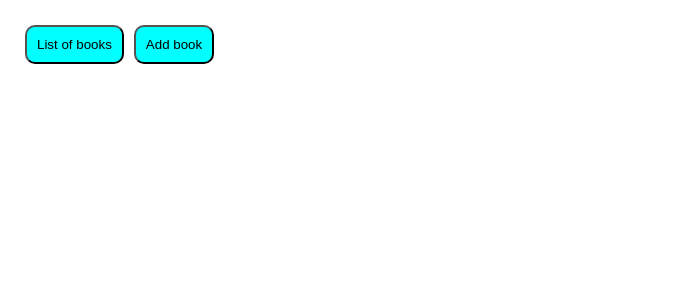
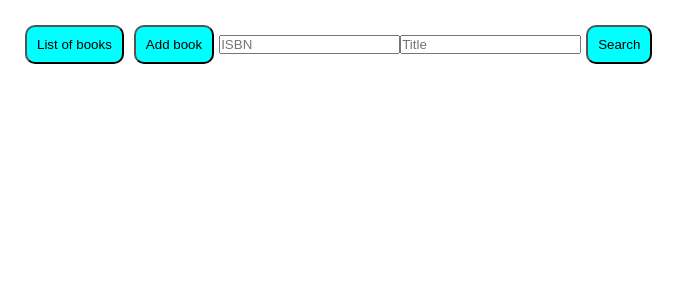
Before and after one commit to VictorFil67/library-front, a React (Create React App) app: page / in a window 1280 px wide. Shown: the top 300 px of the page, without its empty margins (0-690 px from the left). Built offline with nearby package versions, Linux system fonts and the light colour scheme.

Commit message:
created searching the book

```diff
--- a/src/App.jsx
+++ b/src/App.jsx
@@ -13,11 +13,15 @@ function App() {
   const [isbn, setIsbn] = useState("");
   const [title, setTitle] = useState("");
   const [author, setAuthor] = useState("");
+  const [searchByIsbn, setSearchByIsbn] = useState("");
+  const [searchByTitle, setSearchByTitle] = useState("");
+  // const [book, setBook] = useState("");
 
   async function getBooksList() {
     try {
       const { data } = await api("/");
       console.log(data);
+
       setBooks(data);
     } catch (error) {
       return console.error(error);
@@ -48,12 +52,63 @@ function App() {
     };
   }, [modal]);
 
+  function handleChange(e) {
+    if (e.target.name === "isbn") {
+      setSearchByIsbn(e.target.value);
+    }
+    if (e.target.name === "title") {
+      setSearchByTitle(e.target.value);
+    }
+  }
+
+  async function searchBook({ isbn, title }) {
+    const query =
+      searchByIsbn && searchByTitle
+        ? { isbn: searchByIsbn, title: searchByTitle }
+        : searchByIsbn
+        ? { isbn: searchByIsbn }
+        : { title: searchByTitle };
+    try {
+      const { data } = await api("/search", {
+        params: query,
+      });
+      const book = [];
+      console.log(data);
+      book.push(data);
+      setBooks(book);
+      console.log(books);
+    } catch (error) {
+      setBooks([]);
+      if (error.response.data.message === "Not Found") {
+        console.error("Such the book does not exist");
+      } else if (error.message === "Request failed with status code 500") {
+        console.error("The library is empty");
+      } else {
+        console.error(error.message);
+      }
+      // console.error.response.data.message ?? console.error.message;
+    }
+  }
+
   return (
     <div className="App">
       <button onClick={getBooksList}>List of books</button>
       <button onClick={open}>Add book</button>
-      {/* <button onClick={onClick}>Edit book data</button> */}
-      {/* {console.log(books)} */}
+      <input
+        type="text"
+        name="isbn"
+        placeholder="ISBN"
+        value={searchByIsbn}
+        onChange={handleChange}
+      />
+      <input
+        type="text"
+        name="title"
+        placeholder="Title"
+        value={searchByTitle}
+        onChange={handleChange}
+      />
+      <button onClick={searchBook}>Search</button>
 
       <ul className="list">
         {books.length > 0 &&
```
